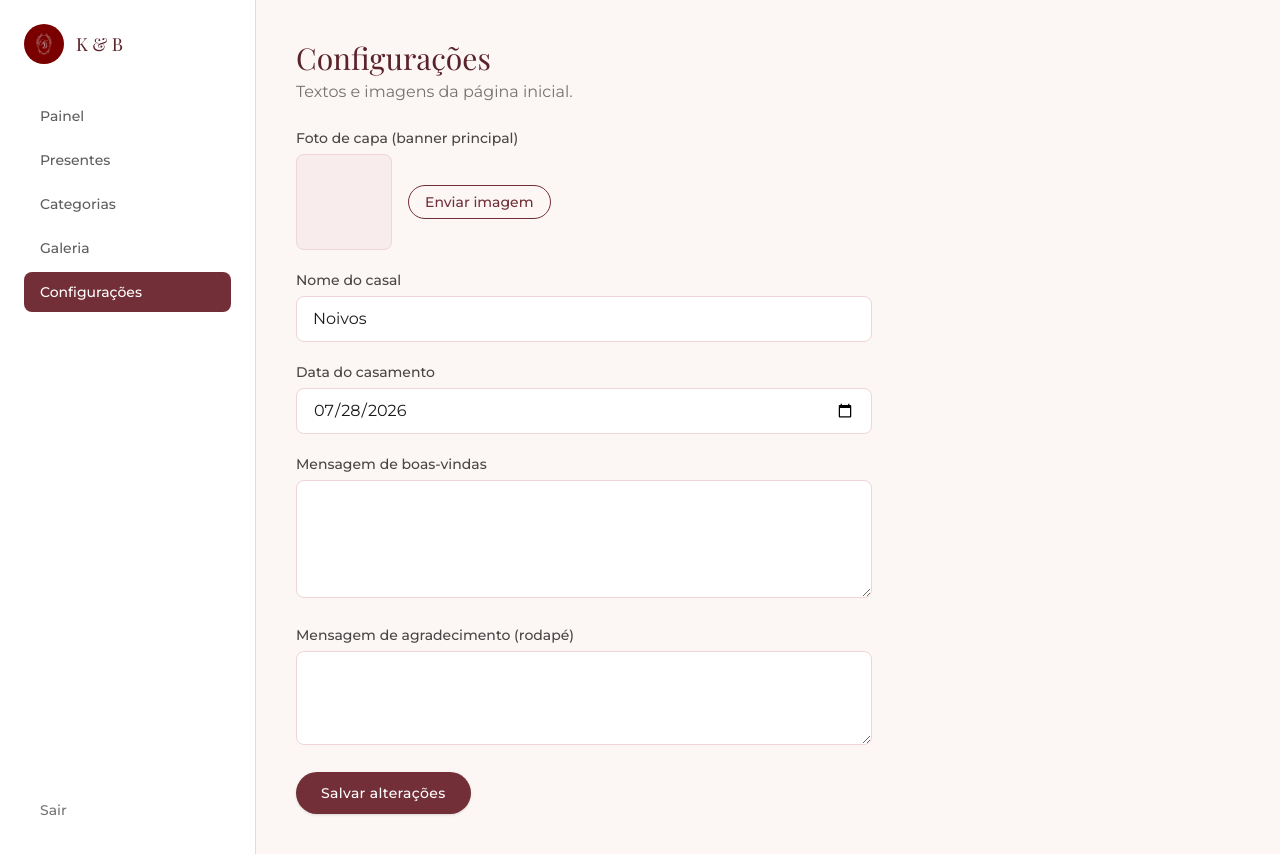
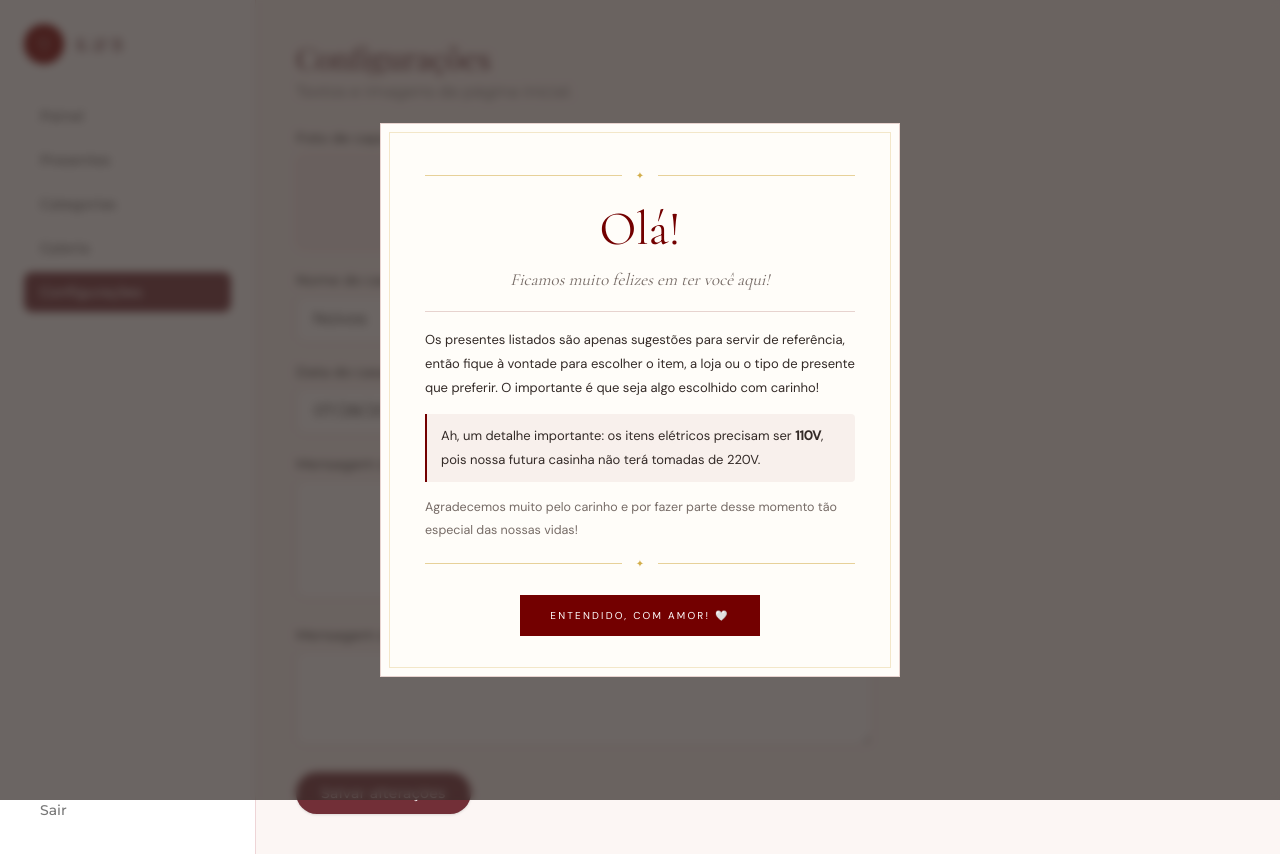
Before and after one commit to bWSantos7/gifts, a Next.js app: page /admin/configuracoes in a window 1280 px wide. Built offline with nearby package versions, Linux system fonts and the light colour scheme; no server answers; the database is empty; sample sign-in values are in the browser's storage; a web font is replaced by a local one.

Commit message:
Add welcome pop-up with gift list instructions on every visit
Co-Authored-By: Claude Sonnet 5 <noreply@anthropic.com>

```diff
--- a/src/app/layout.tsx
+++ b/src/app/layout.tsx
@@ -1,6 +1,7 @@
 import type { Metadata } from "next";
 import { Playfair_Display, Montserrat } from "next/font/google";
 import "./globals.css";
+import WelcomeModal from "@/components/layout/WelcomeModal";
 
 const playfair = Playfair_Display({
   variable: "--font-playfair",
@@ -31,7 +32,20 @@ export default function RootLayout({
       lang="pt-BR"
       className={`${playfair.variable} ${montserrat.variable} h-full antialiased`}
     >
+      <head>
+        <link rel="preconnect" href="https://fonts.googleapis.com" />
+        <link
+          rel="preconnect"
+          href="https://fonts.gstatic.com"
+          crossOrigin="anonymous"
+        />
+        <link
+          href="https://fonts.googleapis.com/css2?family=Cormorant+Garamond:wght@300;400;500;600&family=DM+Sans:wght@300;400;500&display=swap"
+          rel="stylesheet"
+        />
+      </head>
       <body className="min-h-full flex flex-col font-sans bg-background text-foreground">
+        <WelcomeModal />
         {children}
       </body>
     </html>
--- /dev/null
+++ b/src/components/layout/WelcomeModal.tsx
@@ -0,0 +1,94 @@
+"use client";
+import { useEffect, useState } from "react";
+
+// Depende das fontes Google "Cormorant Garamond" e "DM Sans", carregadas no <head> do RootLayout.
+export default function WelcomeModal() {
+  const [visible, setVisible] = useState(false);
+  const [closing, setClosing] = useState(false);
+
+  useEffect(() => {
+    const timer = setTimeout(() => setVisible(true), 400);
+    return () => clearTimeout(timer);
+  }, []);
+
+  function close() {
+    setClosing(true);
+    setTimeout(() => setVisible(false), 400);
+  }
+
+  if (!visible) return null;
+
+  return (
+    <>
+      <style>{`
+        .wm-overlay{position:fixed;inset:0;z-index:9999;background:rgba(51,42,39,.72);backdrop-filter:blur(4px);display:grid;place-items:center;padding:20px;animation:wmFadeIn .35s ease;font-family:"DM Sans",sans-serif}
+        .wm-overlay.wm-closing{animation:wmFadeOut .4s ease forwards}
+        .wm-overlay.wm-closing .wm-box{animation:wmSlideDown .4s ease forwards}
+        .wm-box{background:#fffdf9;max-width:520px;width:100%;padding:40px 44px;border:1px solid rgba(115,0,0,.17);position:relative;text-align:center;animation:wmSlideUp .45s cubic-bezier(.22,.68,0,1.2)}
+        .wm-box:before{content:"";position:absolute;inset:8px;border:1px solid rgba(211,174,75,.28);pointer-events:none}
+        .wm-ornament{display:flex;align-items:center;justify-content:center;gap:14px;margin:4px 0}
+        .wm-ornament:before,.wm-ornament:after{content:"";flex:1;height:1px;background:#d3ae4b;opacity:.55}
+        .wm-ornament span{color:#d3ae4b;font-size:10px}
+        .wm-heading{font-family:"Cormorant Garamond",serif;font-size:clamp(32px,6vw,48px);font-weight:400;margin:10px 0 2px;color:#730000}
+        .wm-sub{font-family:"Cormorant Garamond",serif;font-size:17px;font-style:italic;color:#766b66;margin:0 0 18px}
+        .wm-divider{height:1px;background:rgba(115,0,0,.17);margin:16px 0}
+        .wm-body{font-size:13px;line-height:1.85;color:#332a27;margin:0 0 14px;text-align:left}
+        .wm-highlight{background:rgba(115,0,0,.05);border-left:2px solid #730000;padding:10px 14px;border-radius:0 4px 4px 0}
+        .wm-closing-text{color:#766b66;font-size:12.5px}
+        .wm-btn{display:inline-flex;align-items:center;gap:8px;margin-top:20px;padding:13px 30px;background:#730000;color:#fff;border:none;font-family:"DM Sans",sans-serif;font-size:10px;letter-spacing:.22em;text-transform:uppercase;cursor:pointer;transition:background .25s,transform .2s}
+        .wm-btn:hover{background:#4c0000;transform:translateY(-1px)}
+        @media(max-width:520px){.wm-box{padding:32px 24px}}
+        @keyframes wmFadeIn{from{opacity:0}to{opacity:1}}
+        @keyframes wmSlideUp{from{opacity:0;transform:translateY(28px) scale(.97)}to{opacity:1;transform:translateY(0) scale(1)}}
+        @keyframes wmFadeOut{from{opacity:1}to{opacity:0}}
+        @keyframes wmSlideDown{from{opacity:1;transform:translateY(0) scale(1)}to{opacity:0;transform:translateY(20px) scale(.97)}}
+      `}</style>
+
+      <div
+        className={`wm-overlay${closing ? " wm-closing" : ""}`}
+        onClick={close}
+        aria-modal="true"
+        role="dialog"
+      >
+        <div className="wm-box" onClick={(e) => e.stopPropagation()}>
+          <div className="wm-ornament">
+            <span>✦</span>
+          </div>
+
+          <p className="wm-heading">Olá!</p>
+          <p className="wm-sub">
+            Ficamos muito felizes em ter você aqui!
+          </p>
+
+          <div className="wm-divider" />
+
+          <p className="wm-body">
+            Os presentes listados são apenas sugestões para servir de referência,
+            então fique à vontade para escolher o item, a loja ou o tipo de
+            presente que preferir. O importante é que seja algo escolhido com
+            carinho!
+          </p>
+
+          <p className="wm-body wm-highlight">
+            Ah, um detalhe importante: os itens elétricos precisam ser{" "}
+            <strong>110V</strong>, pois nossa futura casinha não terá tomadas de
+            220V.
+          </p>
+
+          <p className="wm-body wm-closing-text">
+            Agradecemos muito pelo carinho e por fazer parte desse momento tão
+            especial das nossas vidas!
+          </p>
+
+          <div className="wm-ornament">
+            <span>✦</span>
+          </div>
+
+          <button className="wm-btn" onClick={close}>
+            Entendido, com amor! 🤍
+          </button>
+        </div>
+      </div>
+    </>
+  );
+}
```
